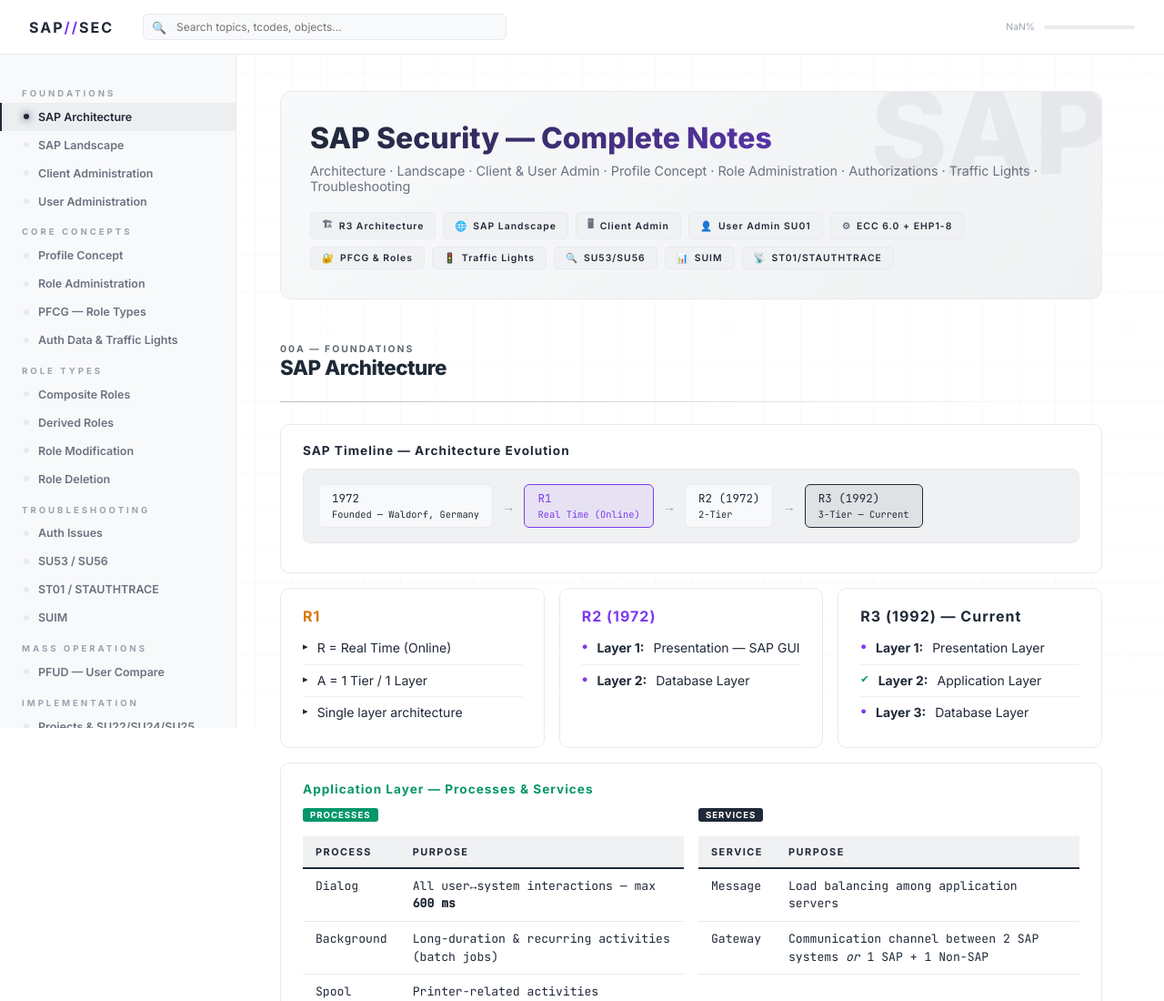
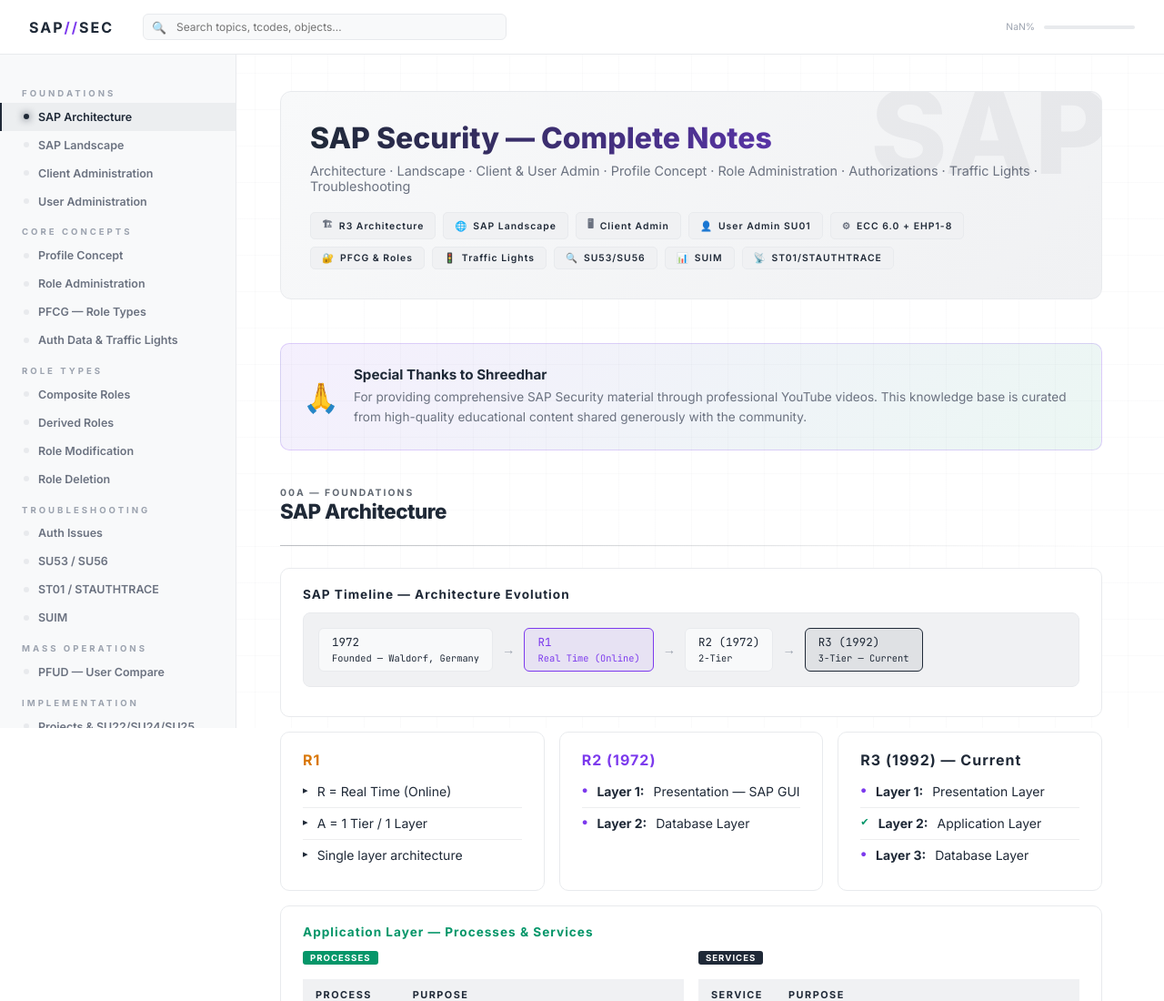
Before and after one commit to sajid199/shreedhar, a plain HTML site: page index.html in a window 1280 px wide. Shown: the top 1100 px of the page at 91% size. Drawn offline with Linux system fonts and the light colour scheme.

Commit message:
updated special thanks to shree dhar

```diff
--- a/index.html
+++ b/index.html
@@ -245,6 +245,17 @@
 .ana-original .ana-title{color:var(--accent3)}
 .ana-xerox{background:rgba(31,41,55,.06);border-color:rgba(31,41,55,.15)}
 .ana-xerox .ana-title{color:var(--accent1)}
+
+/* SPECIAL THANKS */
+.special-thanks{background:linear-gradient(135deg,rgba(124,58,237,.08),rgba(5,150,105,.08));border:1px solid rgba(124,58,237,.2);
+  border-radius:10px;padding:1.5rem;margin-bottom:2.5rem;display:flex;gap:16px;align-items:center;position:relative;overflow:hidden}
+.special-thanks::before{content:'';position:absolute;top:-50%;right:-50%;width:300px;height:300px;
+  background:radial-gradient(circle,rgba(124,58,237,.1) 0%,transparent 70%);border-radius:50%;pointer-events:none}
+.thanks-icon{font-size:2rem;flex-shrink:0;position:relative;z-index:1}
+.thanks-content{position:relative;z-index:1}
+.thanks-title{font-size:.95rem;font-weight:700;color:var(--accent1);margin-bottom:.3rem}
+.thanks-text{font-size:.85rem;color:var(--text2);line-height:1.6}
+.thanks-text strong{color:var(--accent2);font-weight:700}
 </style>
 </head>
 <body>
@@ -307,6 +318,15 @@
     <div class="hero-tag">🔍 <span>SU53/SU56</span></div>
     <div class="hero-tag">📊 <span>SUIM</span></div>
     <div class="hero-tag">📡 <span>ST01/STAUTHTRACE</span></div>
+  </div>
+</div>
+
+<!-- SPECIAL THANKS -->
+<div class="special-thanks">
+  <div class="thanks-icon">🙏</div>
+  <div class="thanks-content">
+    <div class="thanks-title">Special Thanks to Shreedhar</div>
+    <div class="thanks-text">For providing comprehensive SAP Security material through professional YouTube videos. This knowledge base is curated from high-quality educational content shared generously with the community.</div>
   </div>
 </div>
 
```
